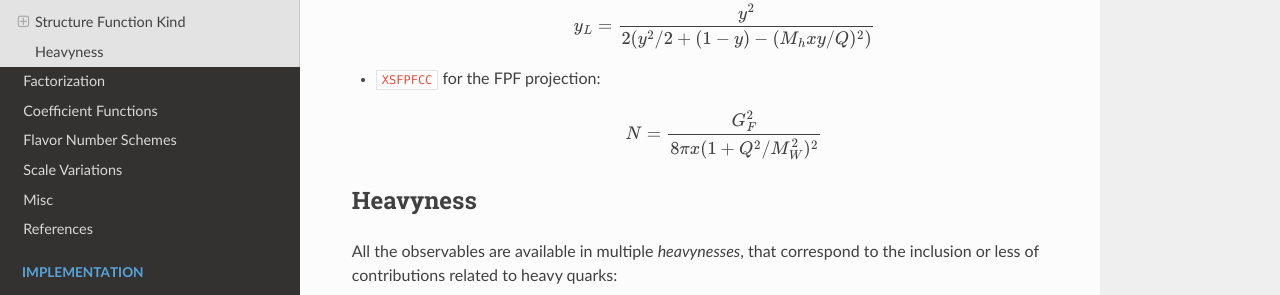
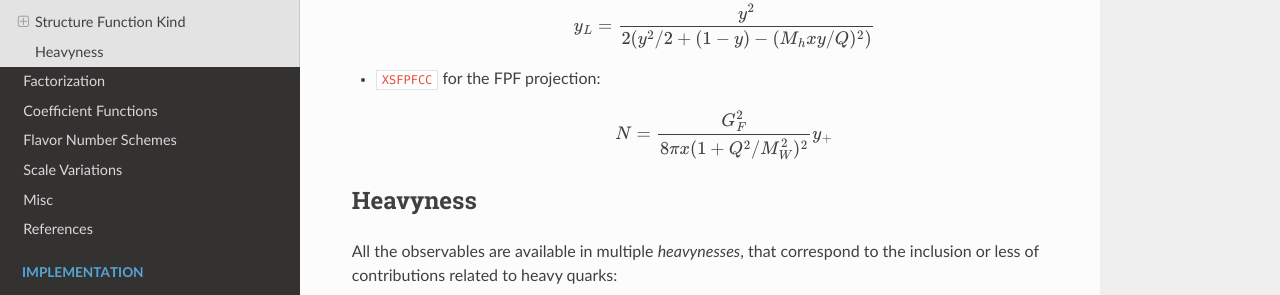
Before and after one commit to NNPDF/yadism, a Sphinx documentation site: the page built from docs/source/theory/intro.rst, in a window 1280 px wide and 900 px high, scrolled down 3889 px. Shown: the part 150-445 px from the top of the window. Built offline with Sphinx 7.4.7 and the Read the Docs theme 2.0.0, drawn with Linux system fonts in a browser that asks for light colours; pages that are not in the unit, such as notebooks, are missing from menus; cross-references to code outside the pages are shown as plain code.

Commit message:
Add missing bit in doc

```diff
--- a/docs/source/theory/intro.rst
+++ b/docs/source/theory/intro.rst
@@ -184,7 +184,7 @@ normalization, the following are available in ``yadism``:
 
    .. math::
 
-      N = \frac{G_F^2}{8 \pi x ( 1 + Q^2 / M_W^2 )^2}
+      N = \frac{G_F^2}{8 \pi x ( 1 + Q^2 / M_W^2 )^2} y_+
 
 
 Heavyness
```
